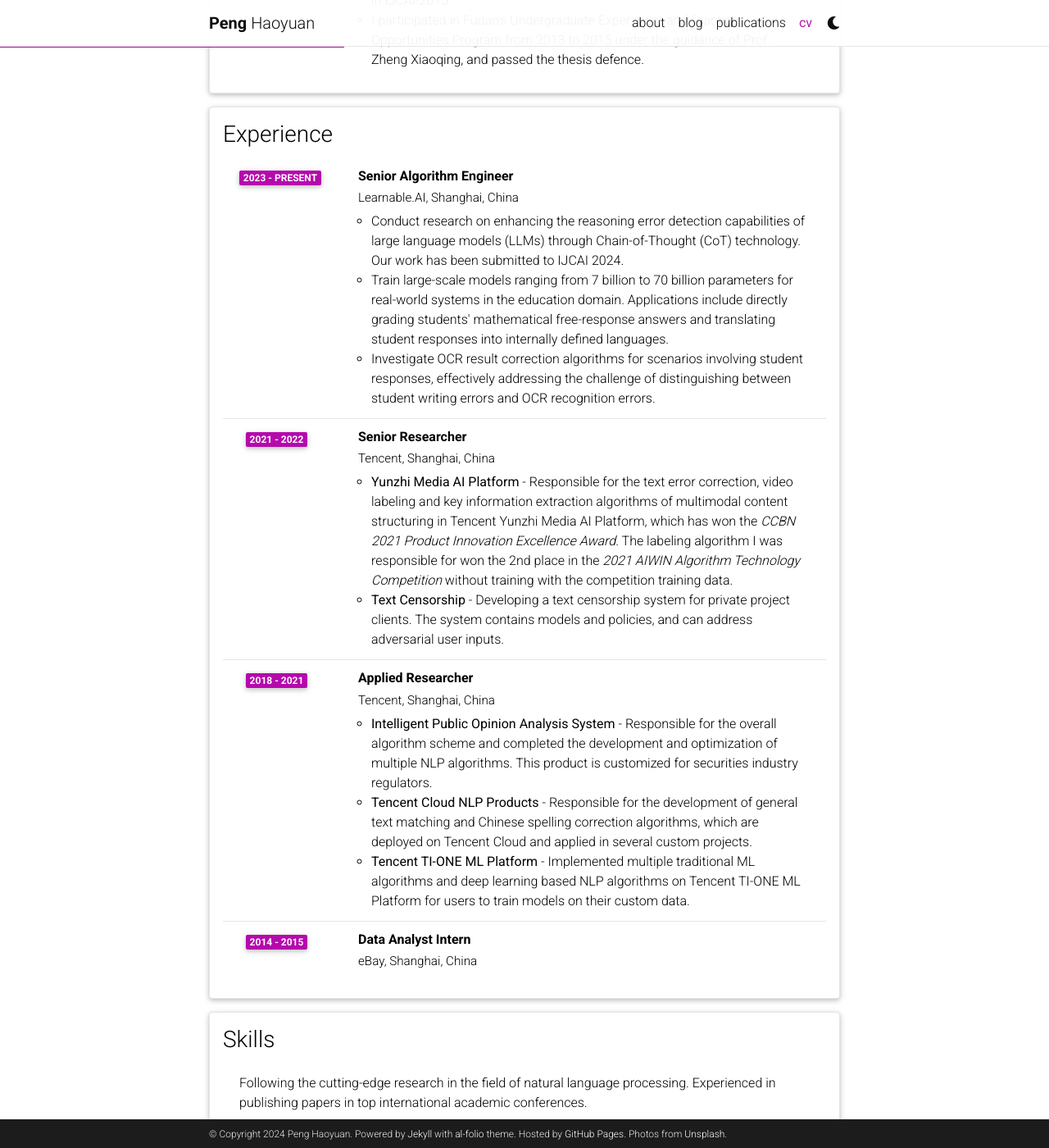
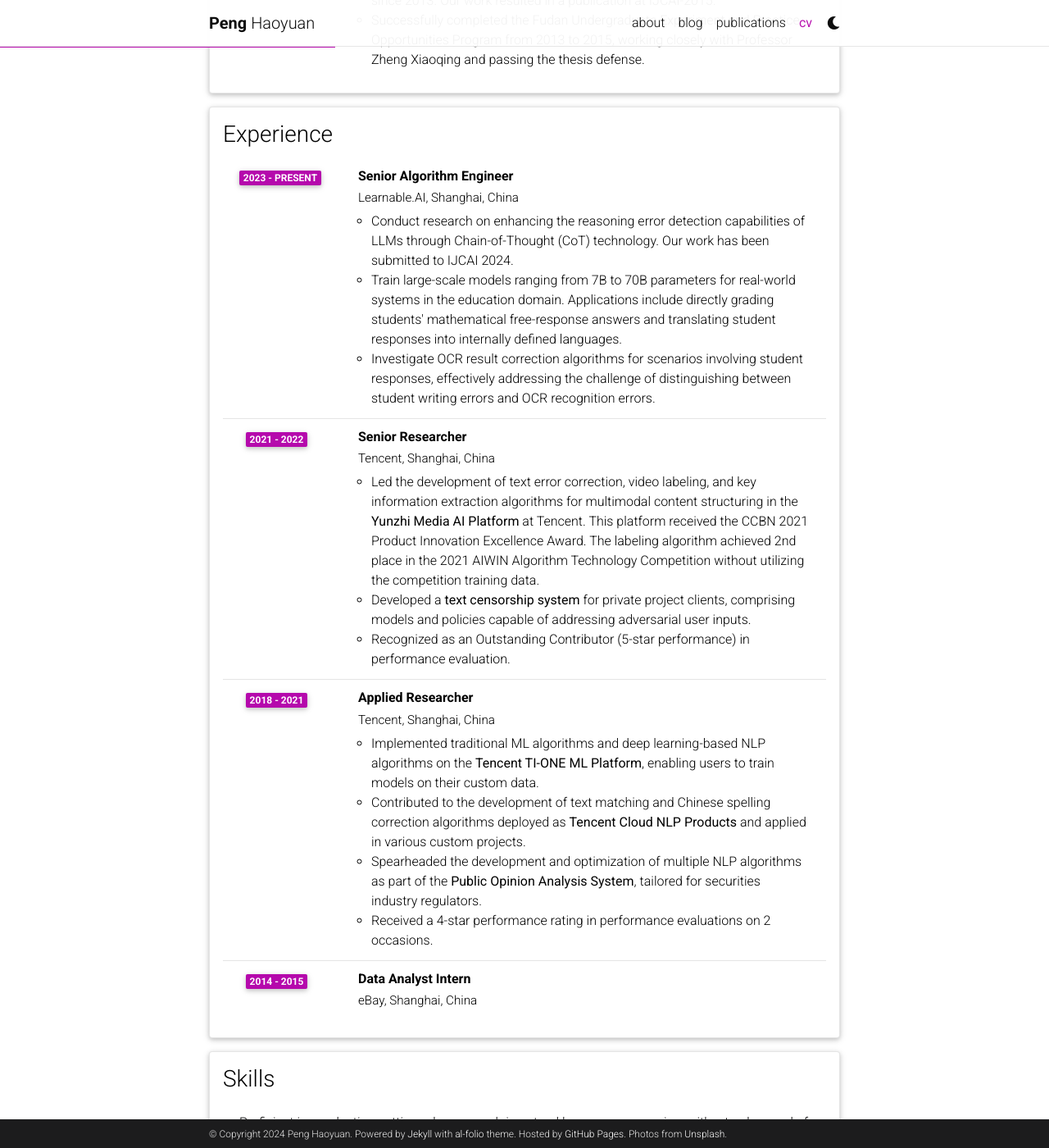
Before and after one commit to HaoyuanPeng/haoyuanpeng.github.io, a Jekyll site: the page built from _pages/cv.md, in a window 1280 px wide and 1400 px high, scrolled down 834 px. Shown: the whole window at 82% size. Built offline with Jekyll 4.4.1, drawn with Linux system fonts in a browser that asks for light colours; comment, search, counter and statistics services are not loaded; a style sheet for code colours, icons or effects is not loaded; some of the changed text lies outside the part shown.

Commit message:
update cv

```diff
--- a/_data/cv.yml
+++ b/_data/cv.yml
@@ -17,15 +17,15 @@
       institution: Software School of Fudan University
       year: 2015 - 2018
       description:
-        - I conducted cutting-edge NLP research under Prof. Zheng Xiaoqing's supervision, focusing on pre-training word embeddings and dependency parsing. Our works are published in AAAI-2017 and AAAI-2018.
-        - I participated in the development of FudanDNN-NLP, a deep learning-based natural language processing tool.
-        - I was selected as an Outstanding Graduate in Shanghai in 2018.
+        - Conducted cutting-edge research in NLP under the mentorship of Professor Zheng Xiaoqing, with a focus on pre-training word embeddings and dependency parsing. Our work resulted in publications at conferences including AAAI-2017 and AAAI-2018.
+        - Played a significant role in the development of FudanDNN-NLP, a deep learning-based tool for NLP applications.
+        - Recognized as an Outstanding Graduate in Shanghai for the year 2018.
     - title: Bachelor's degree, Computer Software Engineering
       institution: Software School of Fudan University
       year: 2011 - 2015
       description:
-        - Under the supervision of Prof. Zheng Xiaoqing, I have been conducting research on natural language processing since 2013. Our work is published in IJCAI-2015.
-        - I participated in Fudan's Undergraduate Experiment and Practice Opportunities Program from 2013 to 2015 under the guidance of Prof. Zheng Xiaoqing, and passed the thesis defence.
+        - Engaged in NLP research under the guidance of Professor Zheng Xiaoqing since 2013. Our work resulted in a publication at IJCAI-2015.
+        - Successfully completed the Fudan Undergraduate Experiment and Practice Opportunities Program from 2013 to 2015, working closely with Professor Zheng Xiaoqing and passing the thesis defense.
 
 - title: Experience
   type: time_table
@@ -34,23 +34,26 @@
       institution: Learnable.AI, Shanghai, China
       year: 2023 - present
       description:
-        - Conduct research on enhancing the reasoning error detection capabilities of large language models (LLMs) through Chain-of-Thought (CoT) technology. Our work has been submitted to IJCAI 2024.
-        - Train large-scale models ranging from 7 billion to 70 billion parameters for real-world systems in the education domain. Applications include directly grading students' mathematical free-response answers and translating student responses into internally defined languages.
+        - Conduct research on enhancing the reasoning error detection capabilities of LLMs through Chain-of-Thought (CoT) technology. Our work has been submitted to IJCAI 2024.
+        - Train large-scale models ranging from 7B to 70B parameters for real-world systems in the education domain. Applications include directly grading students' mathematical free-response answers and translating student responses into internally defined languages.
         - Investigate OCR result correction algorithms for scenarios involving student responses, effectively addressing the challenge of distinguishing between student writing errors and OCR recognition errors.
     - title: Senior Researcher
       institution: Tencent, Shanghai, China
       year: 2021 - 2022
       description:
-        - <b>Yunzhi Media AI Platform</b> - Responsible for the text error correction, video labeling and key information extraction algorithms of multimodal content structuring in Tencent Yunzhi Media AI Platform, which has won the <i>CCBN 2021 Product Innovation Excellence Award</i>. The labeling algorithm I was responsible for won the 2nd place in the <i>2021 AIWIN Algorithm Technology Competition</i> without training with the competition training data.
-        - <b>Text Censorship</b> - Developing a text censorship system for private project clients. The system contains models and policies, and can address adversarial user inputs.
+        - Led the development of text error correction, video labeling, and key information extraction algorithms for multimodal content structuring in the <b>Yunzhi Media AI Platform</b> at Tencent. This platform received the CCBN 2021 Product Innovation Excellence Award. The labeling algorithm achieved 2nd place in the 2021 AIWIN Algorithm Technology Competition without utilizing the competition training data.
+        - Developed a <b>text censorship system</b> for private project clients, comprising models and policies capable of addressing adversarial user inputs.
+        - Recognized as an Outstanding Contributor (5-star performance) in performance evaluation.
 
     - title: Applied Researcher
       institution: Tencent, Shanghai, China
       year: 2018 - 2021
       description:
-        - <b>Intelligent Public Opinion Analysis System</b> - Responsible for the overall algorithm scheme and completed the development and optimization of multiple NLP algorithms. This product is customized for securities industry regulators.
-        - <b>Tencent Cloud NLP Products</b> - Responsible for the development of general text matching and Chinese spelling correction algorithms, which are deployed on Tencent Cloud and applied in several custom projects.
-        - <b>Tencent TI-ONE ML Platform</b> - Implemented multiple traditional ML algorithms and deep learning based NLP algorithms on Tencent TI-ONE ML Platform for users to train models on their custom data.
+        - Implemented traditional ML algorithms and deep learning-based NLP algorithms on the <b>Tencent TI-ONE ML Platform</b>, enabling users to train models on their custom data.
+        - Contributed to the development of text matching and Chinese spelling correction algorithms deployed as <b>Tencent Cloud NLP Products</b> and applied in various custom projects.
+        - Spearheaded the development and optimization of multiple NLP algorithms as part of the <b>Public Opinion Analysis System</b>, tailored for securities industry regulators.
+        - Received a 4-star performance rating in performance evaluations on 2 occasions.
+
 
     - title: Data Analyst Intern
       institution: eBay, Shanghai, China
@@ -60,10 +63,10 @@
 - title: Skills
   type: list
   contents:
-    - Following the cutting-edge research in the field of natural language processing. Experienced in publishing papers in top international academic conferences.
-    - Knowledge in full life cycle AI/ML with learning, inference, engineering and integration.
-    - Proficient in Python and able to write high-quality Python code.
-    - Familiar with mainstream deep learning frameworks, including pytorch, tensorflow 1.x and tensorflow 2.x.
+    - Proficient in conducting cutting-edge research in natural language processing, with a track record of publishing papers in top conferences..
+    - Experienced in all aspects of the full life cycle of AI/ML projects, including training, inference, engineering, and integration..
+    - Highly skilled in Python programming, capable of writing high-quality python codes.
+    - Familiar with mainstream deep learning frameworks, including PyTorch, TensorFlow 1.x, and TensorFlow 2.x.
 
 - title: Service
   type: list
```
Also changed, not shown: 1 other file.
